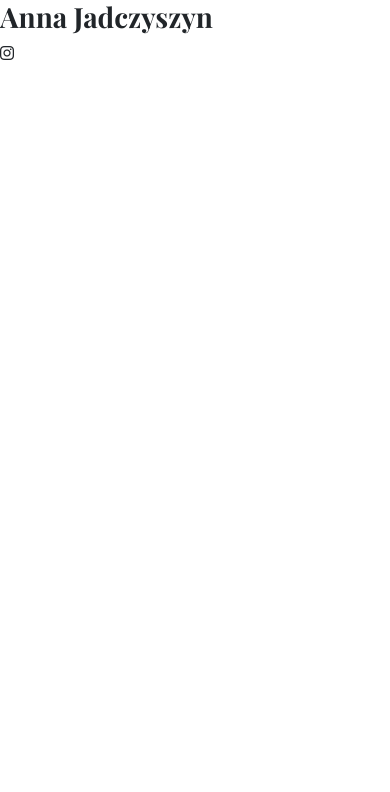
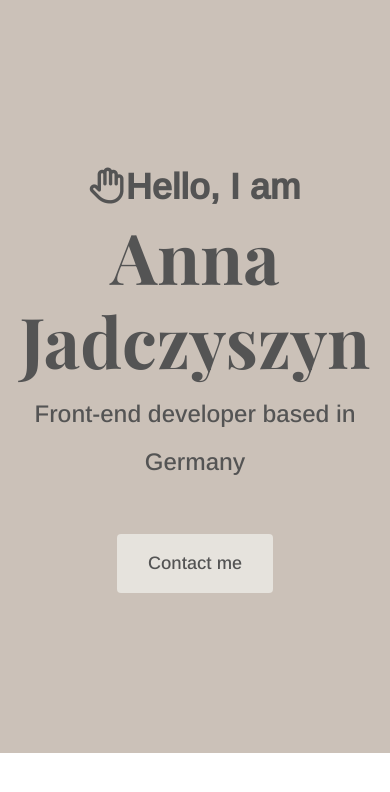
Before and after one commit to aniajad/portfolio-project, a plain HTML site: page index.html in a window 390 px wide. Drawn offline with nearby package versions, Linux system fonts and the light colour scheme.

Commit message:
populating the site hero, adding responsive css and css variables

```diff
--- a/css/portfolio.css
+++ b/css/portfolio.css
@@ -1,11 +1,49 @@
-h1 {
-  font-family: "Playfair Display", serif;
+:root {
+  --branding-color: #e6e3dd;
+  --primary-font-color: #545454;
+  --background-color: #cbc1b8;
+  --heading-font-family: "Playfair Display", serif;
+  --paragraph-font-family: "Arimo", sans-serif;
 }
 
-h1 .name {
-  font-weight: bold;
+body {
+  font-family: var(--paragraph-font-family);
 }
 
-h2 {
-  font-family: "Poppins", sans-serif;
+h1 {
+  font-family: var(--heading-font-family);
+  font-weight: bold;
+  font-size: 70px;
+  color: var(--primary-font-color);
 }
+
+.hero h2 {
+  font-family: var(--paragraph-font-family);
+  font-size: 24px;
+  line-height: 2;
+  color: var(--primary-font-color);
+}
+
+.hero {
+  background: var(--background-color);
+  text-align: center;
+  color: var(--primary-font-color);
+  padding: 160px 0px;
+}
+
+.hero p {
+  font-size: 36px;
+  font-weight: 800;
+  margin: 0;
+  color: var(--primary-bg-color);
+}
+
+.btn-branding {
+  background: var(--branding-color);
+  color: var(--primary-font-color);
+  border-radius: 4px;
+  font-family: "Arimo", sans-serif;
+  font-size: 18px;
+  line-height: 27px;
+  padding: 15px 30px;
+}
--- a/index.html
+++ b/index.html
@@ -14,7 +14,7 @@
     <link rel="preconnect" href="https://fonts.googleapis.com" />
     <link rel="preconnect" href="https://fonts.gstatic.com" crossorigin />
     <link
-      href="https://fonts.googleapis.com/css2?family=Playfair+Display:wght@700&family=Poppins:wght@500;700&display=swap"
+      href="https://fonts.googleapis.com/css2?family=Arimo:wght@500&family=Playfair+Display:wght@700&family=Poppins:wght@500;700&display=swap"
       rel="stylesheet"
     />
     <link rel="stylesheet" href="css/portfolio.css" />
@@ -29,7 +29,12 @@
     ></script>
   </head>
   <body>
-    <h1 class="name">Anna Jadczyszyn</h1>
-    <i class="fa-brands fa-instagram"></i>
+    <div class="hero">
+      <p><i class="fa-regular fa-hand"></i>Hello, I am</p>
+
+      <h1 class="name">Anna Jadczyszyn</h1>
+      <h2 class="mb-5">Front-end developer based in Germany</h2>
+      <div><a href="#" class="btn btn-branding">Contact me</a></div>
+    </div>
   </body>
 </html>
```
